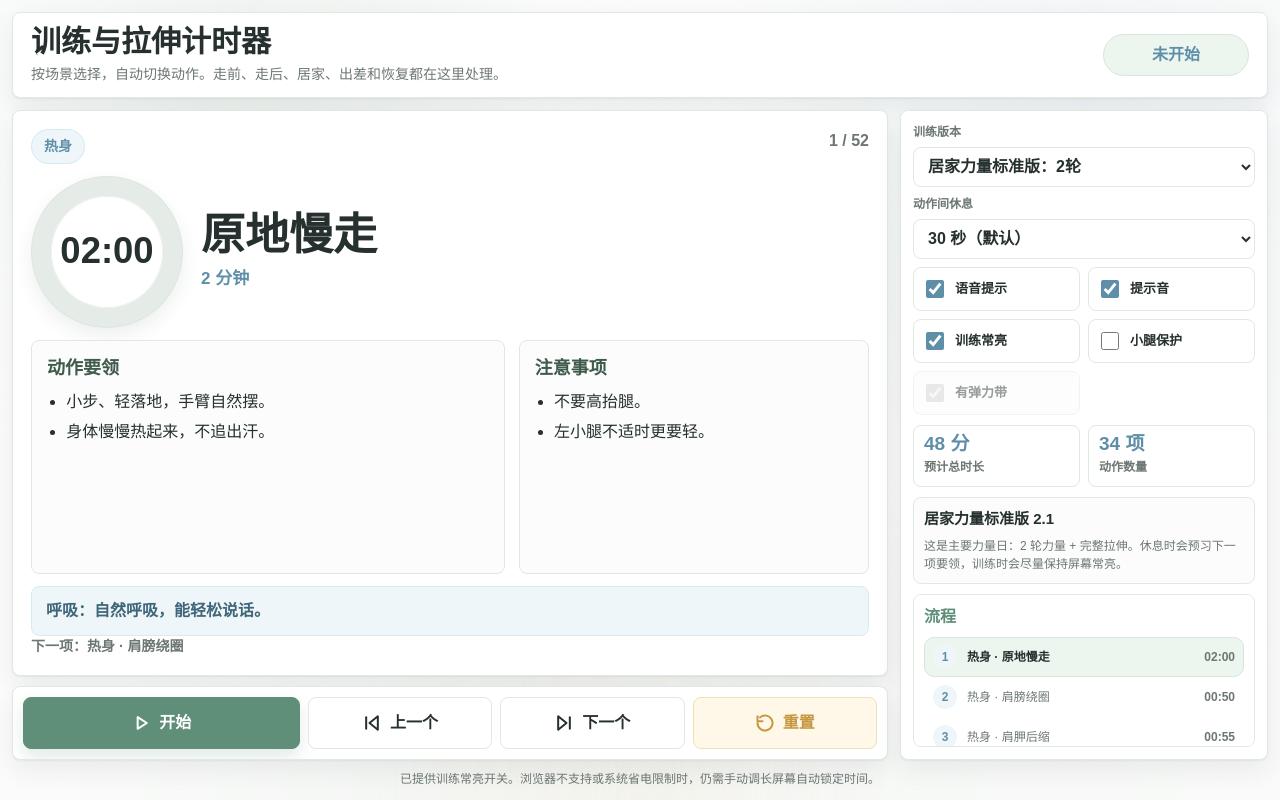
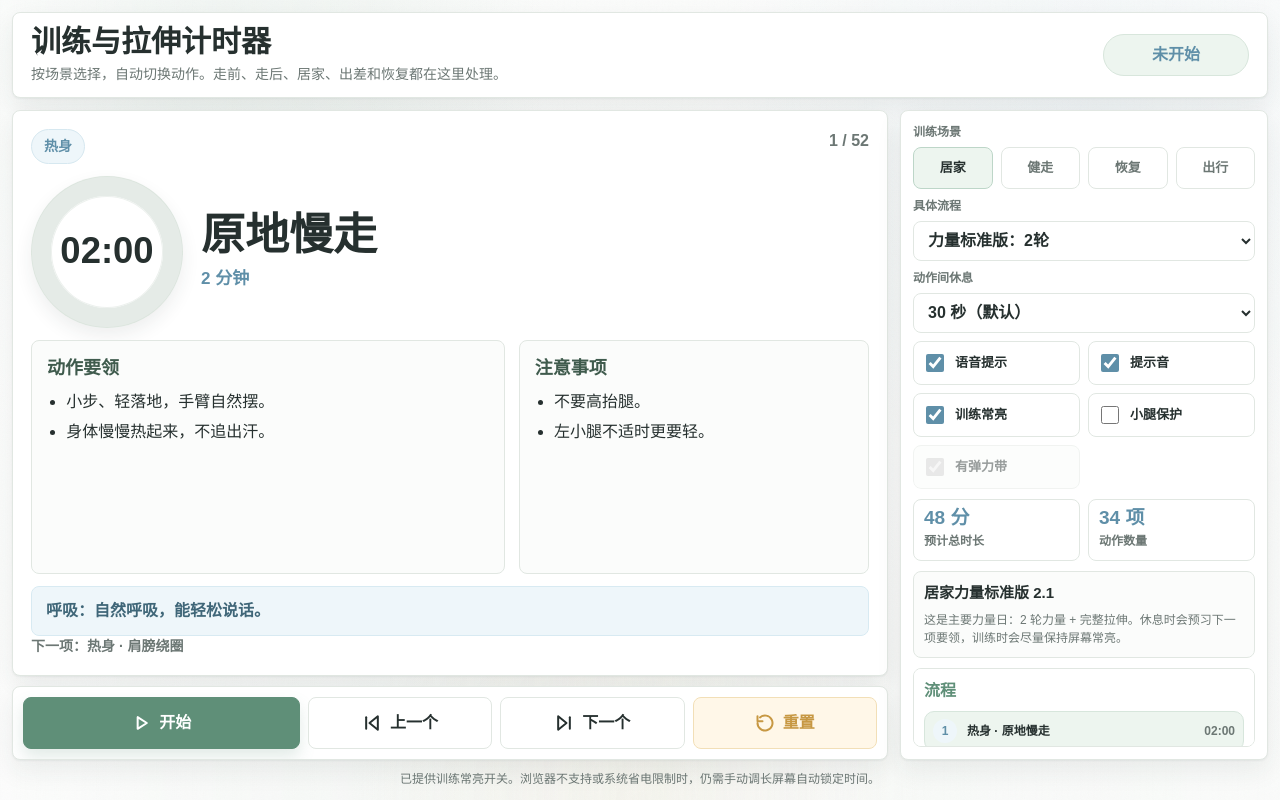
Before and after one commit to s2qTech/home-training-timer, a plain HTML site: page index.html in a window 1280 px wide. Drawn offline with Linux system fonts and the light colour scheme.

Commit message:
Add files via upload

```diff
--- a/index.html
+++ b/index.html
@@ -460,6 +460,41 @@
       color: var(--ink);
     }
 
+    .scene-grid {
+      display: grid;
+      grid-template-columns: repeat(4, minmax(0, 1fr));
+      gap: 8px;
+    }
+
+    .scene-btn {
+      min-width: 0;
+      min-height: 42px;
+      border: 1px solid var(--line);
+      border-radius: var(--radius);
+      background: #ffffff;
+      color: var(--muted);
+      font-size: 13px;
+      font-weight: 900;
+      cursor: pointer;
+      transition: background .16s ease, border-color .16s ease, color .16s ease, transform .16s ease;
+    }
+
+    .scene-btn:hover {
+      background: #fbfdfc;
+      border-color: #ccd9d1;
+      color: var(--ink);
+    }
+
+    .scene-btn.active {
+      background: var(--green-soft);
+      border-color: #bdd6c8;
+      color: var(--green-dark);
+    }
+
+    .scene-btn:active {
+      transform: scale(.98);
+    }
+
     .toggles {
       display: grid;
       grid-template-columns: repeat(auto-fit, minmax(112px, 1fr));
@@ -929,6 +964,10 @@
         grid-template-columns: 1fr 1fr;
       }
 
+      .scene-grid {
+        grid-template-columns: 1fr 1fr;
+      }
+
       .side {
         padding: 12px;
         box-shadow: var(--shadow);
@@ -969,6 +1008,10 @@
       .toggles,
       .summary {
         grid-template-columns: 1fr;
+      }
+
+      .scene-grid {
+        grid-template-columns: 1fr 1fr;
       }
     }
 
@@ -983,6 +1026,7 @@
       .controls,
       .queue,
       .btn,
+      .scene-btn,
       .toggle,
       .queue-item {
         transition: none;
@@ -1065,18 +1109,17 @@
     <aside class="side">
       <section class="settings">
         <div class="setting">
-          <label for="preset">训练版本</label>
-          <select id="preset">
-            <option value="strength">居家力量标准版：2轮</option>
-            <option value="strengthShort">居家力量短版：忙/晚用</option>
-            <option value="indoorCardio">雨天室内有氧：低冲击</option>
-            <option value="walkWarmup">公园健走前热身</option>
-            <option value="walkStretchQuick">健走后最低拉伸</option>
-            <option value="walkStretchFull">健走后完整拉伸</option>
-            <option value="recoveryStretch">状态差恢复拉伸</option>
-            <option value="travel">出差酒店训练</option>
-            <option value="seat">车厢座位恢复版：火车/飞机</option>
-          </select>
+          <label>训练场景</label>
+          <div class="scene-grid" role="tablist" aria-label="训练场景">
+            <button class="scene-btn active" type="button" data-scene="home">居家</button>
+            <button class="scene-btn" type="button" data-scene="walk">健走</button>
+            <button class="scene-btn" type="button" data-scene="recovery">恢复</button>
+            <button class="scene-btn" type="button" data-scene="travel">出行</button>
+          </div>
+        </div>
+        <div class="setting">
+          <label for="preset">具体流程</label>
+          <select id="preset"></select>
         </div>
         <div class="setting">
           <label for="rest">动作间休息</label>
@@ -1102,7 +1145,7 @@
 
       <section class="plan-note" id="planNote">
         <b>本版调整</b>
-        2.2 版加入雨天室内有氧，用来替代不能出门走路的日子；小腿保护打开时会自动降低侧向和小腿负荷。
+        2.3 版改为两级入口：先选场景，再选具体流程，避免训练列表继续变长。
       </section>
 
       <section class="queue">
@@ -1567,6 +1610,31 @@
       ["seatedBreath", 60, "恢复"]
     ];
 
+    const planGroups = {
+      home: [
+        { value: "strength", label: "力量标准版：2轮" },
+        { value: "strengthShort", label: "力量短版：忙/晚用" },
+        { value: "indoorCardio", label: "雨天室内有氧" }
+      ],
+      walk: [
+        { value: "walkWarmup", label: "健走前热身" },
+        { value: "walkStretchQuick", label: "走后最低拉伸" },
+        { value: "walkStretchFull", label: "走后完整拉伸" }
+      ],
+      recovery: [
+        { value: "recoveryStretch", label: "状态差恢复拉伸" }
+      ],
+      travel: [
+        { value: "travel", label: "出差酒店训练" },
+        { value: "seat", label: "车厢座位恢复" }
+      ]
+    };
+
+    const planSceneByPreset = Object.entries(planGroups).reduce((map, [scene, plans]) => {
+      plans.forEach(plan => { map[plan.value] = scene; });
+      return map;
+    }, {});
+
     const presetNotes = {
       strength: {
         title: "居家力量标准版 2.1",
@@ -1613,6 +1681,7 @@
       running: false,
       timer: null,
       started: false,
+      scene: "home",
       lastTick: 0,
       wakeLock: null
     };
@@ -1626,6 +1695,7 @@
       wakeText: document.getElementById("wakeText"),
       calfCare: document.getElementById("calfCare"),
       hasBand: document.getElementById("hasBand"),
+      sceneButtons: Array.from(document.querySelectorAll("[data-scene]")),
       status: document.getElementById("status"),
       phase: document.getElementById("phase"),
       count: document.getElementById("count"),
@@ -1648,6 +1718,28 @@
       workCount: document.getElementById("workCount"),
       planNote: document.getElementById("planNote")
     };
+
+    function updateSceneButtons() {
+      el.sceneButtons.forEach(button => {
+        const active = button.dataset.scene === state.scene;
+        button.classList.toggle("active", active);
+        button.setAttribute("aria-selected", active ? "true" : "false");
+      });
+    }
+
+    function populatePreset(scene, preferredValue) {
+      const plans = planGroups[scene] || planGroups.home;
+      const nextValue = plans.some(plan => plan.value === preferredValue) ? preferredValue : plans[0].value;
+      el.preset.replaceChildren(...plans.map(plan => {
+        const option = document.createElement("option");
+        option.value = plan.value;
+        option.textContent = plan.label;
+        return option;
+      }));
+      el.preset.value = nextValue;
+      state.scene = scene;
+      updateSceneButtons();
+    }
 
     function makeSteps() {
       const restSeconds = Number(el.rest.value);
@@ -1994,7 +2086,18 @@
     el.nextBtn.addEventListener("click", () => nextStep(false));
     el.prevBtn.addEventListener("click", prevStep);
     el.resetBtn.addEventListener("click", resetAll);
-    el.preset.addEventListener("change", () => rebuild(true));
+    el.sceneButtons.forEach(button => {
+      button.addEventListener("click", () => {
+        if (button.dataset.scene === state.scene) return;
+        populatePreset(button.dataset.scene);
+        rebuild(true);
+      });
+    });
+    el.preset.addEventListener("change", () => {
+      state.scene = planSceneByPreset[el.preset.value] || state.scene;
+      updateSceneButtons();
+      rebuild(true);
+    });
     el.rest.addEventListener("change", () => rebuild(true));
     el.voice.addEventListener("change", render);
     el.beep.addEventListener("change", render);
@@ -2024,6 +2127,7 @@
 
     if ("scrollRestoration" in history) history.scrollRestoration = "manual";
 
+    populatePreset("home", "strength");
     updateWakeLabel();
     rebuild(true);
 
--- a/sw.js
+++ b/sw.js
@@ -1,4 +1,4 @@
-const CACHE_NAME = "home-strength-timer-v12";
+const CACHE_NAME = "home-strength-timer-v13";
 const ASSETS = [
   "./",
   "./index.html",
```
Also changed, not shown: manifest.webmanifest.
